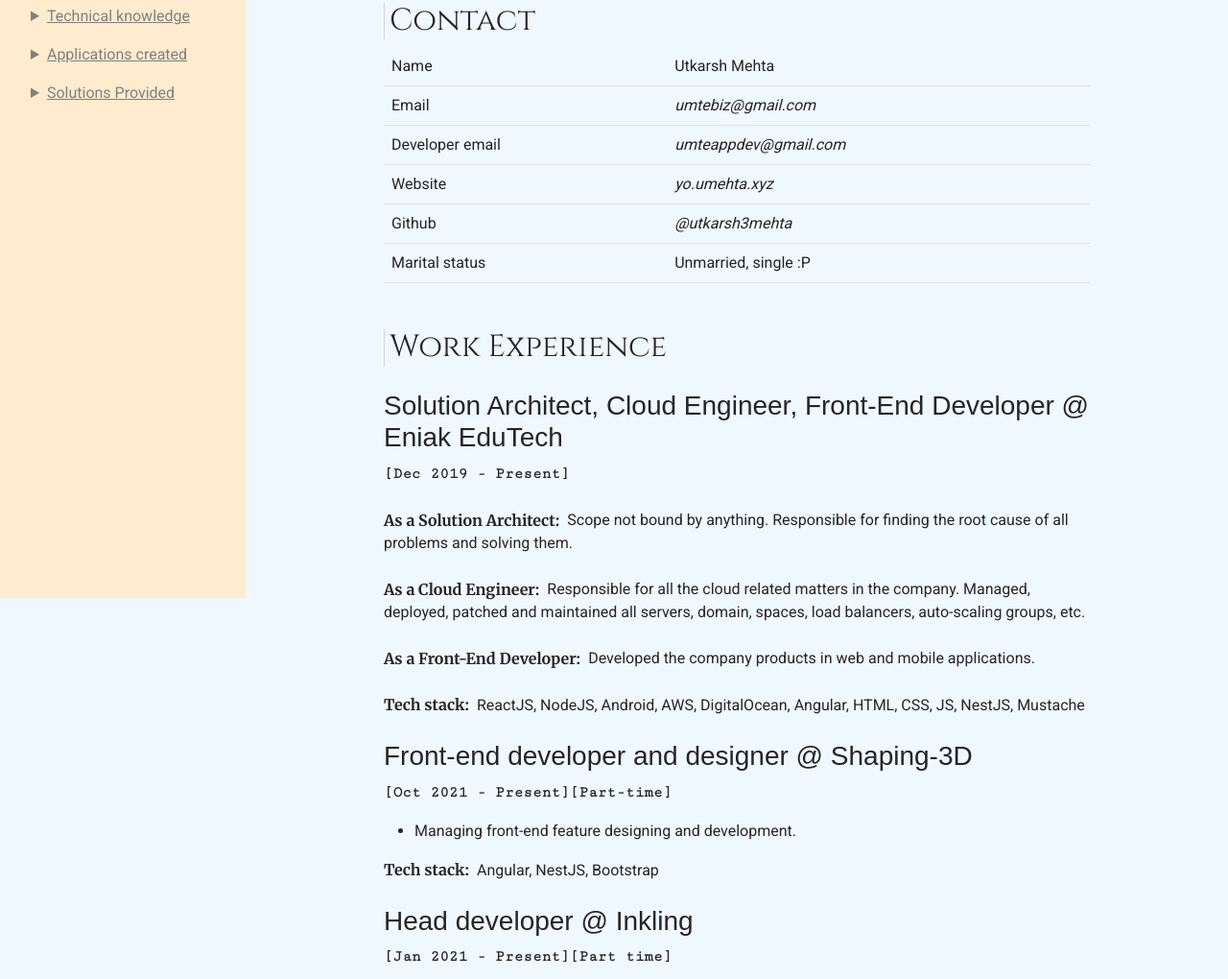
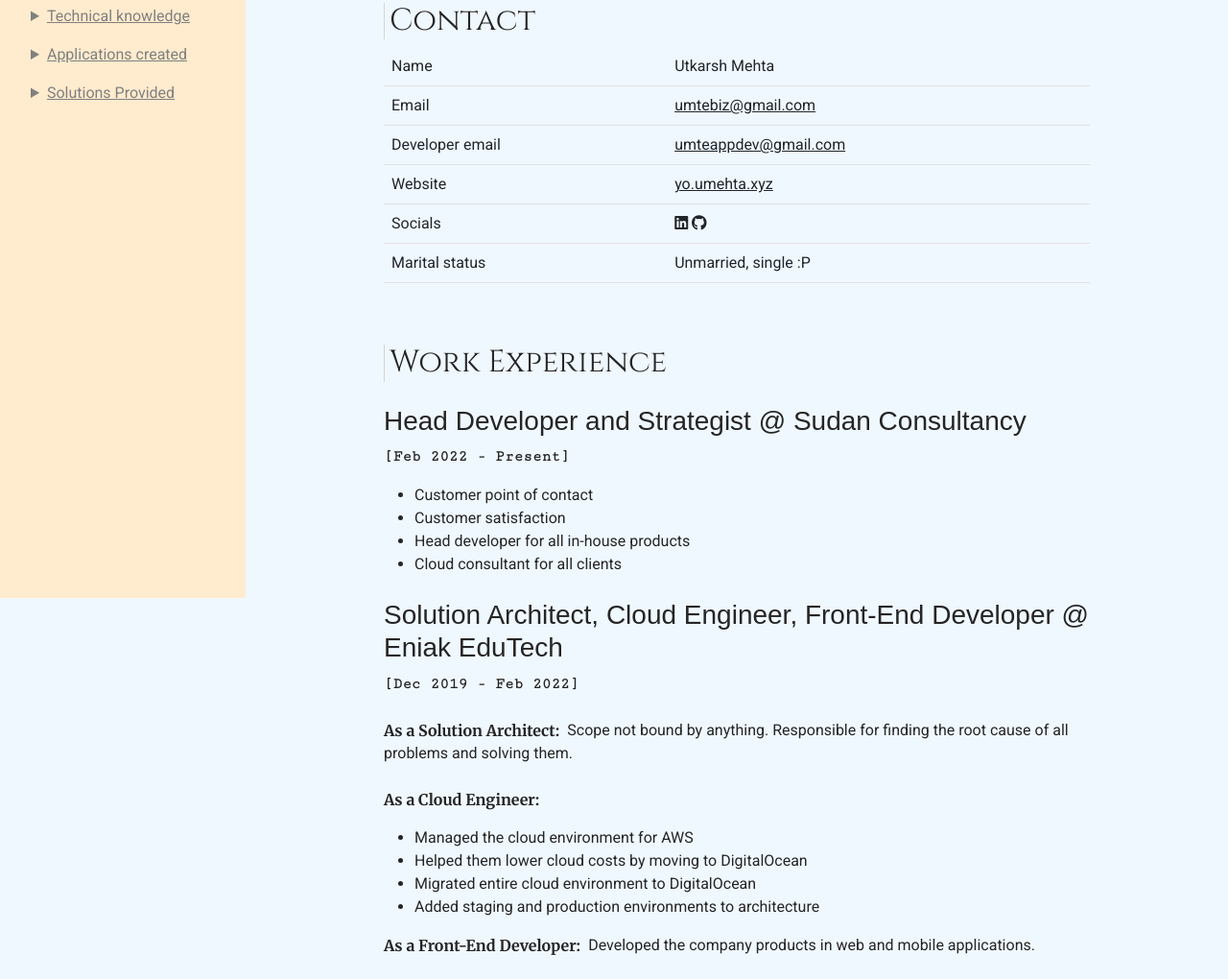
Before and after one commit to utkarsh3mehta/resume, a plain HTML site: page index.html in a window 1280 px wide. Shown: the part 177-1197 px from the top of the page at 96% size. Drawn offline with nearby package versions, Linux system fonts and the light colour scheme; a web font is replaced by a local one.

Commit message:
socials added updated work exp

```diff
--- a/index.html
+++ b/index.html
@@ -47,6 +47,7 @@
         </p> -->
         <q id="tag-line">An extremely fast learner</q>
         <h2 class="mt-5" id="contact-info">Contact</h2>
+        <div class="table-responsive">
           <table class="table">
             <tr>
               <td>Name</td>
@@ -67,9 +68,10 @@
               <td><a href="http://yo.umehta.xyz">yo.umehta.xyz</a></td>
             </tr>
             <tr>
-            <td>Github</td>
+              <td>Socials</td>
               <td>
-              <a href="https://github.com/utkarsh3mehta">@utkarsh3mehta</a>
+                <a href="https://www.linkedin.com/in/utkarsh0mehta/"><i class="fab fa-linkedin"></i></a>
+                <a href="https://github.com/utkarsh3mehta"><i class="fab fa-github"></i></a>
               </td>
             </tr>
             <tr>
@@ -77,20 +79,40 @@
               <td>Unmarried, single :P</td>
             </tr>
           </table>
+        </div>
         <h2 id="work" class="mt-5">Work Experience</h2>
+        <h3 class="mt-4" id="head-developer-at-sudan-consultancy">
+          Head Developer and Strategist @ Sudan Consultancy
+        </h3>
+        <p>
+          <span class="fs-6 duration">[Feb 2022 - Present]</span><br />
+          <ul>
+            <li>Customer point of contact</li>
+            <li>Customer satisfaction</li>
+            <li>Head developer for all in-house products</li>
+            <li>Cloud consultant for all clients</li>
+          </ul>
+        </p>
         <h3 class="mt-4" id="solution-architect-at-eniak">
           Solution Architect, Cloud Engineer, Front-End Developer @ Eniak
           EduTech
         </h3>
         <p>
-          <span class="fs-6 duration">[Dec 2019 - Present]</span><br /><br />
-          <span class="fs-6 float-start me-2">As a Solution Architect:</span
-          >Scope not bound by anything. Responsible for finding the root cause
-          of all problems and solving them.<br /><br />
-          <span class="fs-6 float-start me-2">As a Cloud Engineer:</span
-          >Responsible for all the cloud related matters in the company.
+          <span class="fs-6 duration">[Dec 2019 - Feb 2022]</span><br /><br />
+          <span class="fs-6 float-start me-2">As a Solution Architect:</span>
+          Scope not bound by anything. Responsible for finding the root cause of all problems and solving them.
+          <br /><br />
+          <span class="fs-6 float-start me-2">As a Cloud Engineer:</span><br/>
+          <ul>
+            <li>Managed the cloud environment for AWS</li>
+            <li>Helped them lower cloud costs by moving to DigitalOcean</li>
+            <li>Migrated entire cloud environment to DigitalOcean</li>
+            <li>Added staging and production environments to architecture</li>
+          </ul>
+          <!-- Responsible for all the cloud related matters in the company.
           Managed, deployed, patched and maintained all servers, domain, spaces,
-          load balancers, auto-scaling groups, etc.<br /><br />
+          load balancers, auto-scaling groups, etc.
+          <br /><br /> -->
           <span class="fs-6 float-start me-2">As a Front-End Developer:</span
           >Developed the company products in web and mobile applications.<br /><br />
           <span class="fs-6 me-2">Tech stack:</span>ReactJS, NodeJS, Android,
@@ -315,8 +337,11 @@
                 Google cloud platform
                 <ul>
                   <li>
-                    <a href="https://www.coursera.org/account/accomplishments/certificate/4KHUYXG8768Z">Certified by Couresa</a> for a basic
-                    understanding on ML
+                    <a
+                      href="https://www.coursera.org/account/accomplishments/certificate/4KHUYXG8768Z"
+                      >Certified by Couresa</a
+                    >
+                    for a basic understanding on ML
                   </li>
                   <li>
                     Commissioned G-Maps API key for integrating maps to an
```
Lines whose indentation alone changed are shown as unchanged.
